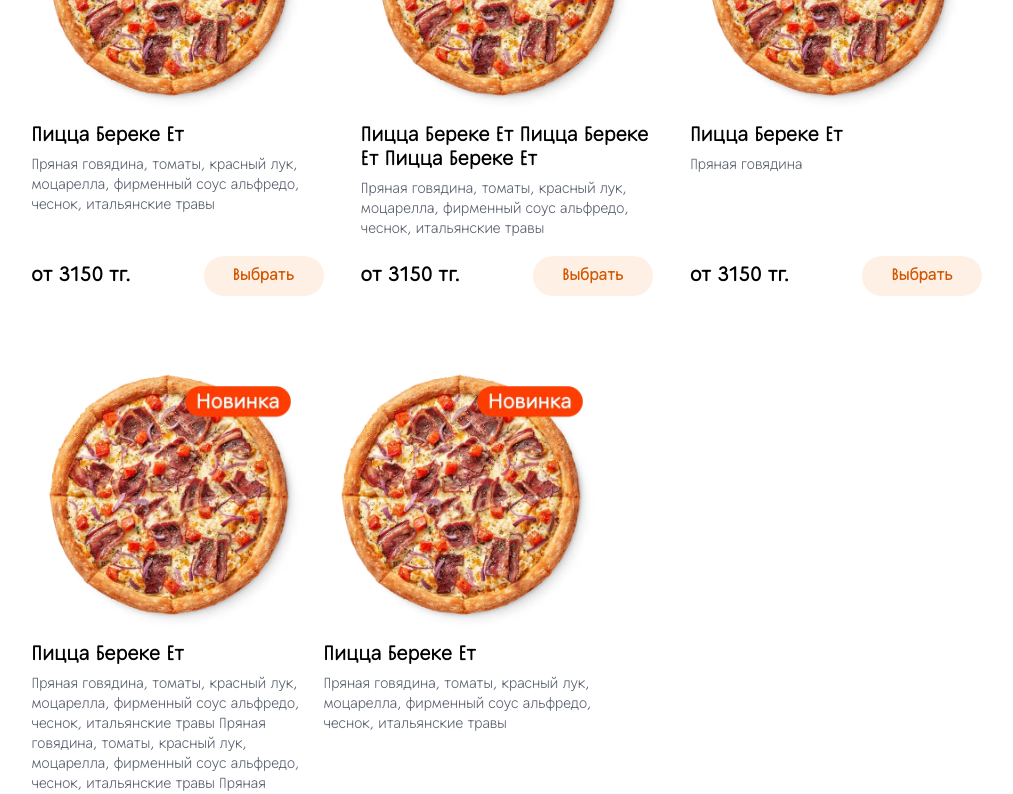
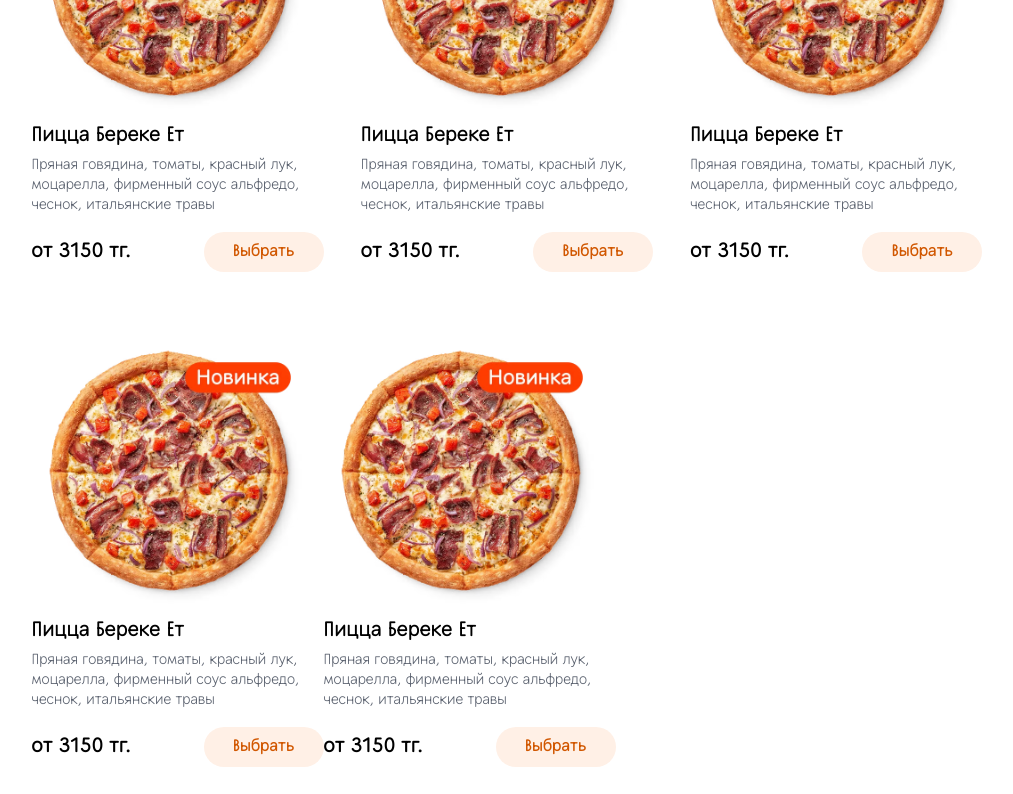
Before and after one commit to WolfishZod1/dodo, a React (Create React App) app: page / in a window 1280 px wide. Shown: the part 820-1614 px from the top of the page, without its empty margins (40-1053 px from the left). Built offline with nearby package versions, Linux system fonts and the light colour scheme.

Commit message:
Revert "test drive catalog"
This reverts commit 860ae716e0cff7e6153c2318f5a13beee853ae06.

```diff
--- a/src/components/Catalog/Pizza.tsx
+++ b/src/components/Catalog/Pizza.tsx
@@ -27,20 +27,20 @@ export function Pizza() {
             picture={pizza}
          />
          <ProductCard
-            text="Пицца Береке Ет Пицца Береке Ет Пицца Береке Ет"
+            text="Пицца Береке Ет"
             ingredients="Пряная говядина, томаты, красный лук, моцарелла, фирменный соус альфредо, чеснок, итальянские травы"
             price={3150}
             picture={pizza}
          />
          <ProductCard
             text="Пицца Береке Ет"
-            ingredients="Пряная говядина"
+            ingredients="Пряная говядина, томаты, красный лук, моцарелла, фирменный соус альфредо, чеснок, итальянские травы"
             price={3150}
             picture={pizza}
          />
          <ProductCard
             text="Пицца Береке Ет"
-            ingredients="Пряная говядина, томаты, красный лук, моцарелла, фирменный соус альфредо, чеснок, итальянские травы Пряная говядина, томаты, красный лук, моцарелла, фирменный соус альфредо, чеснок, итальянские травы Пряная говядина, томаты, красный лук, моцарелла, фирменный соус альфредо, чеснок, итальянские травы"
+            ingredients="Пряная говядина, томаты, красный лук, моцарелла, фирменный соус альфредо, чеснок, итальянские травы"
             price={3150}
             picture={pizza}
          />
```
